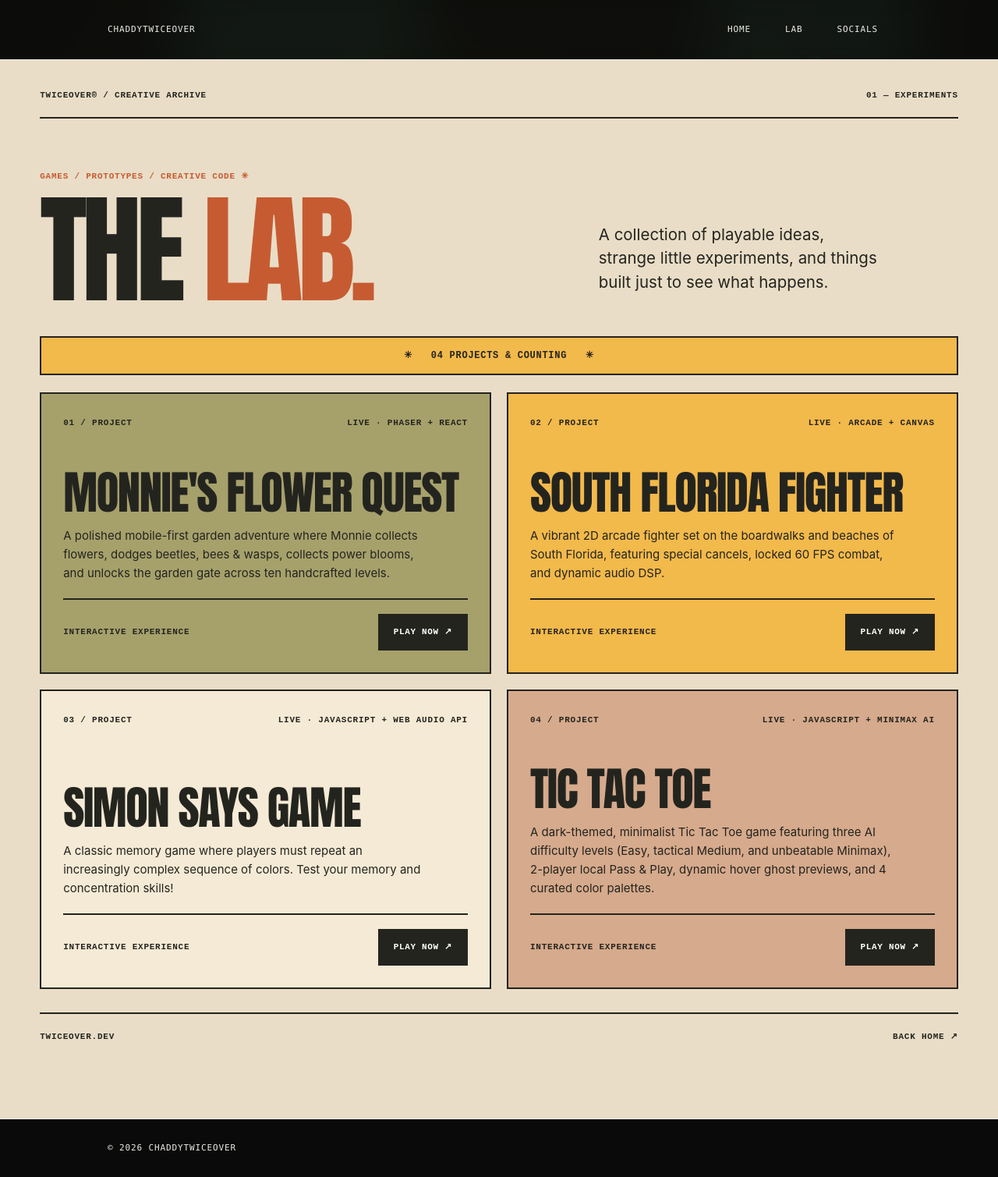
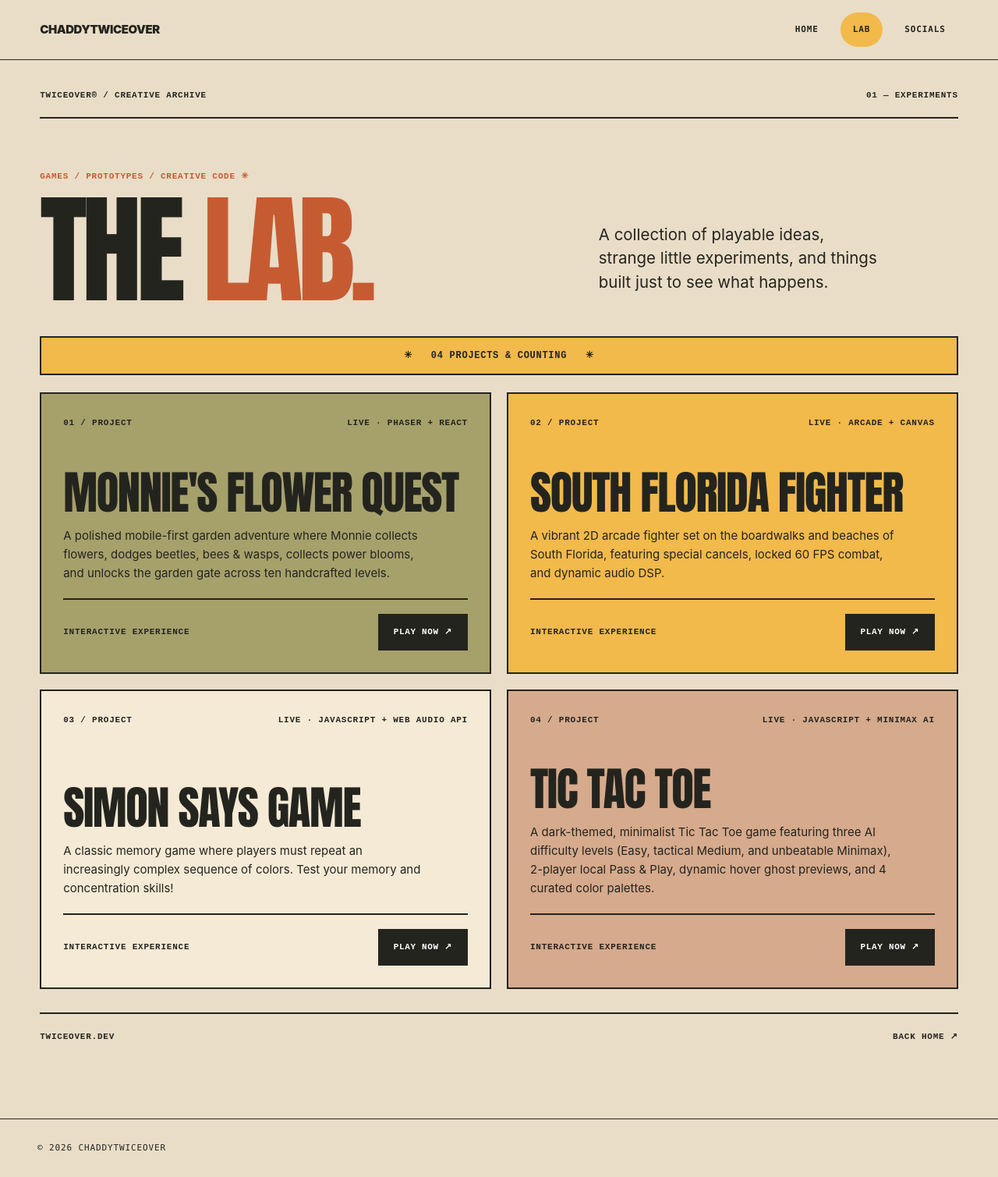
Before and after one commit to chaddytwiceover/MAIN-SITE, a Next.js app: page /lab in a window 1280 px wide. Shown: the whole page at 78% size. Built offline with nearby package versions, Linux system fonts and the light colour scheme; no server answers.

Commit message:
Unify navigation and footer styling across redesigned pages

```diff
--- a/src/app/globals.css
+++ b/src/app/globals.css
@@ -155,3 +155,18 @@ body:has(.bento-home) .home-nav a[aria-current='page']{background:#f2b94b;color:
 body:has(.bento-home)>footer{background:#e9ddc7;border-color:#24241f}
 body:has(.bento-home)>footer>div{max-width:1440px}
 body:has(.bento-home)>footer p{color:#24241f}
+
+
+/* Shared fall theme for the Lab and Socials landing pages. */
+html:has(.autumn-page),body:has(.autumn-page){color-scheme:light;background:#e9ddc7;color:#24241f}
+body:has(.autumn-page)::before{display:none}
+body:has(.autumn-page) ::selection{background:#c65b32;color:#fff}
+body:has(.autumn-page) .site-nav{background:#e9ddc7;border-color:#24241f}
+body:has(.autumn-page) .site-nav>div{max-width:1440px;padding:16px clamp(16px,4vw,60px)}
+body:has(.autumn-page) .site-nav .nav-brand{font-family:Inter,Arial,sans-serif;font-weight:900;text-transform:uppercase;letter-spacing:-.03em;color:#24241f;font-size:15px}
+body:has(.autumn-page) .site-nav a{color:#24241f;font-weight:700}
+body:has(.autumn-page) .site-nav a:hover{color:#c65b32}
+body:has(.autumn-page) .site-nav a[aria-current='page']{background:#f2b94b;color:#24241f}
+body:has(.autumn-page)>footer{background:#e9ddc7;border-color:#24241f}
+body:has(.autumn-page)>footer>div{max-width:1440px}
+body:has(.autumn-page)>footer p{color:#24241f}
```
